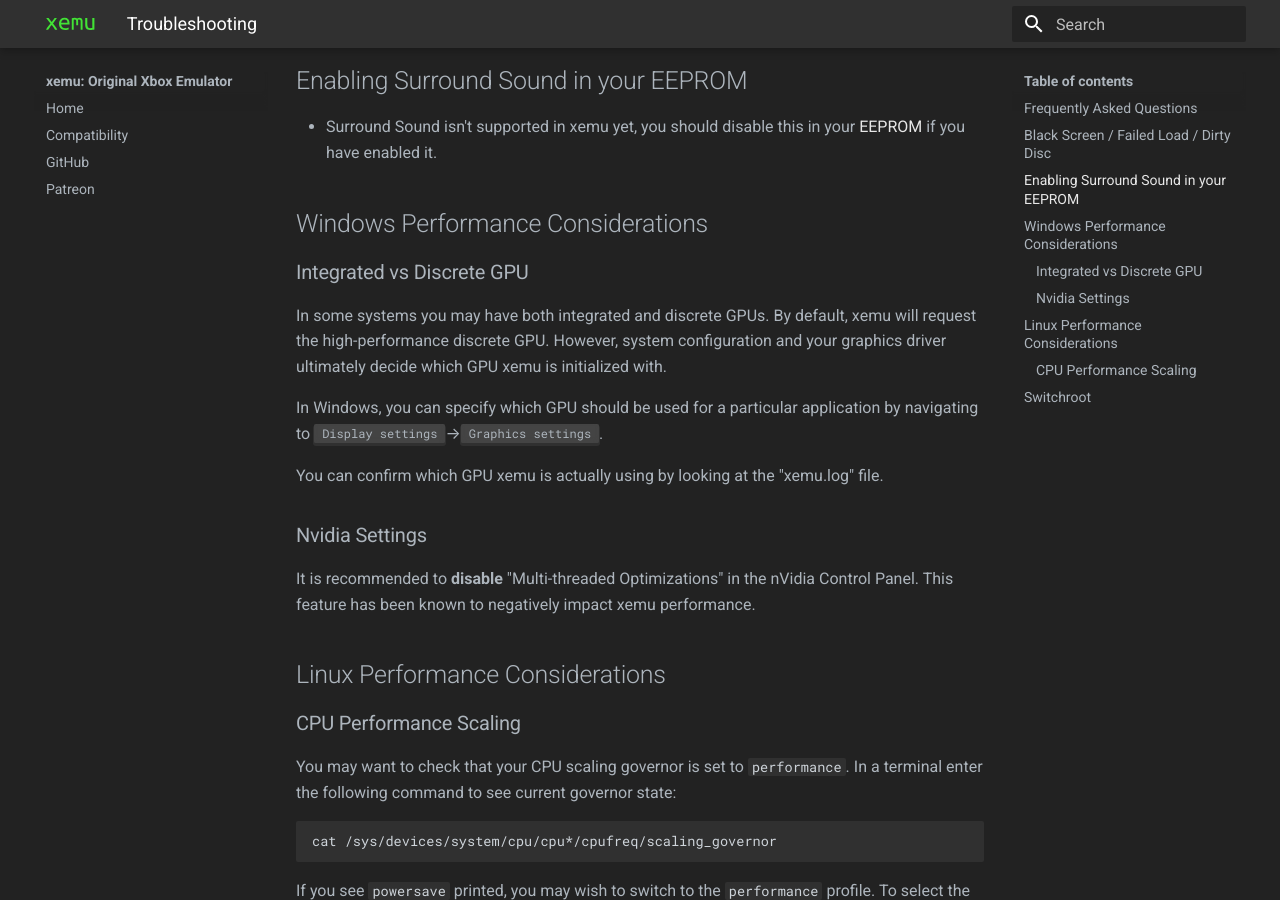
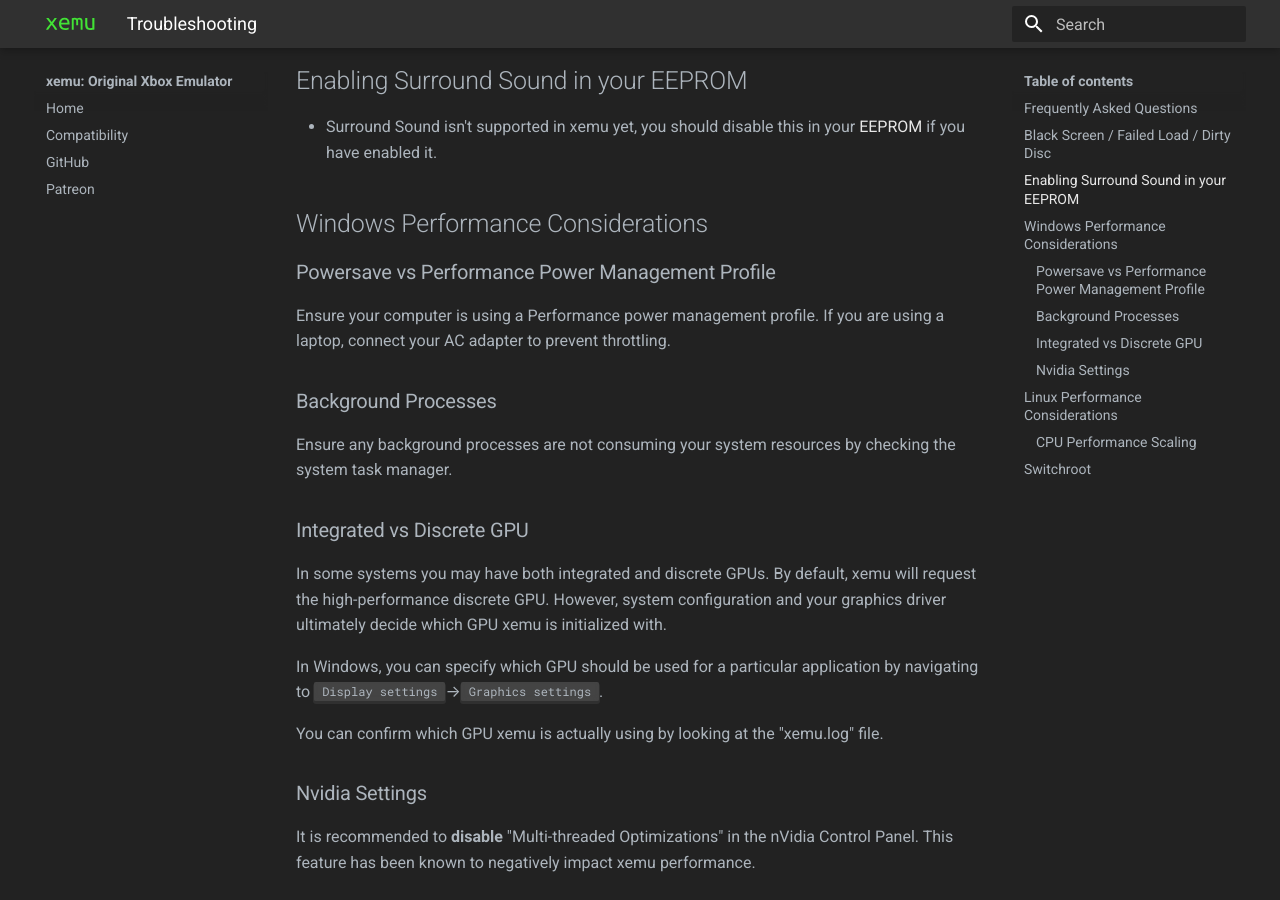
Before and after one commit to xemu-project/xemu-website, an MkDocs documentation site: the page built from docs/docs/troubleshooting.md, in a window 1280 px wide and 900 px high, scrolled down 455 px. Built offline with MkDocs 1.6.1 and Material for MkDocs 9.7.7, drawn with Linux system fonts in a browser that asks for light colours.

Commit message:
Add additional performance considerations

```diff
--- a/docs/docs/troubleshooting.md
+++ b/docs/docs/troubleshooting.md
@@ -13,6 +13,14 @@ Please check the [list of frequently asked questions](faq.md).
 * Surround Sound isn't supported in xemu yet, you should disable this in your [EEPROM](eeprom.md) if you have enabled it.
 
 ## Windows Performance Considerations
+
+### Powersave vs Performance Power Management Profile
+
+Ensure your computer is using a Performance power management profile. If you are using a laptop, connect your AC adapter to prevent throttling.
+
+### Background Processes
+
+Ensure any background processes are not consuming your system resources by checking the system task manager.
 
 ### Integrated vs Discrete GPU
 
```
